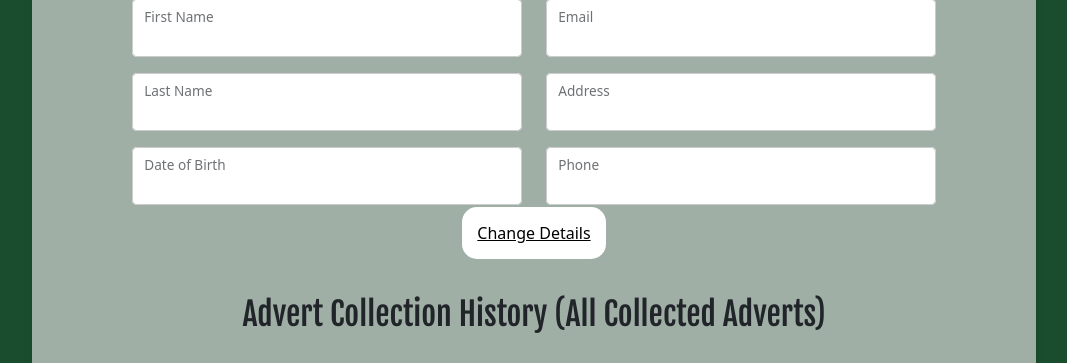
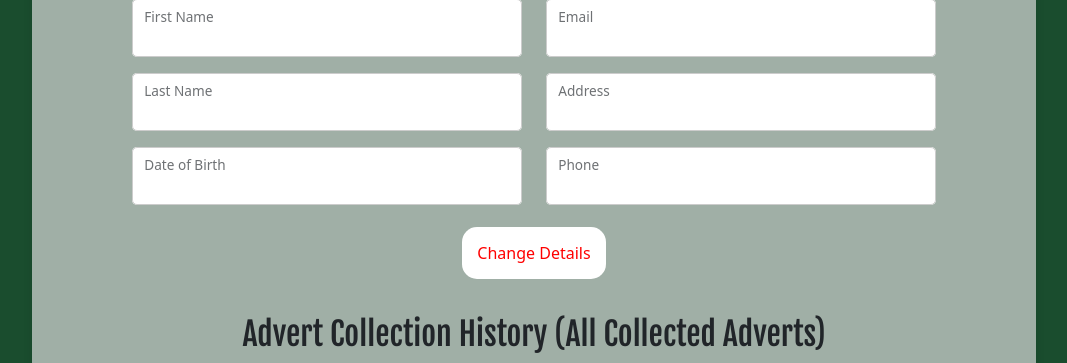
Before and after one commit to SxryxnshS5/FeedForward, a Flask app: template templates/main/adminaccount.html in a window 1280 px wide. Shown: the part 805-1168 px from the top of the page, without its empty margins (106-1173 px from the left). Run offline with Flask 3, Linux system fonts and the light colour scheme; the template is opened without the code that fills it, so the values that code supplies are empty; some libraries are stand-ins or nearby versions; some web fonts are replaced.

Commit message:
Styled change details button in Admin Account html template

```diff
--- a/static/css/adminaccount.css
+++ b/static/css/adminaccount.css
@@ -62,13 +62,21 @@
 .button-change {
   width: 160px;
   padding: 15px;
-  margin-top: 10px;
   background-color: #FFFFFF;
-  color: #000000;
+  color: #FF0000;
   border: none;
   border-radius: 15px;
   cursor: pointer;
   transition: background-color 0.3s ease;
+  text-decoration: none;
+}
+
+.button-change:hover {
+  background-color: #620303;
+}
+
+.textbox-section {
+  padding-bottom: 20px;
 }
 
 .button-admin-create {
--- a/templates/main/adminaccount.html
+++ b/templates/main/adminaccount.html
@@ -27,7 +27,7 @@
                 <div>
                     <img class="pfp" src="../static/images/base/pfp.png" alt="pfp">
                 </div>
-                <div class="col">
+                <div class="col textbox-section">
                     <div class="form-floating mb-3">
                         <input type="text" readonly class="form-control-plaintext" id="firstName" value="{{ current_user.first_name }}">
                         <label for="firstName">First Name</label>
@@ -41,7 +41,7 @@
                         <label for="dob">Date of Birth</label>
                     </div>
                 </div>
-                <div class="col">
+                <div class="col textbox-section">
                     <div class="form-floating mb-3">
                         <input type="email" readonly class="form-control-plaintext" id="email" value="{{ current_user.email }}">
                         <label for="email">Email</label>
```
